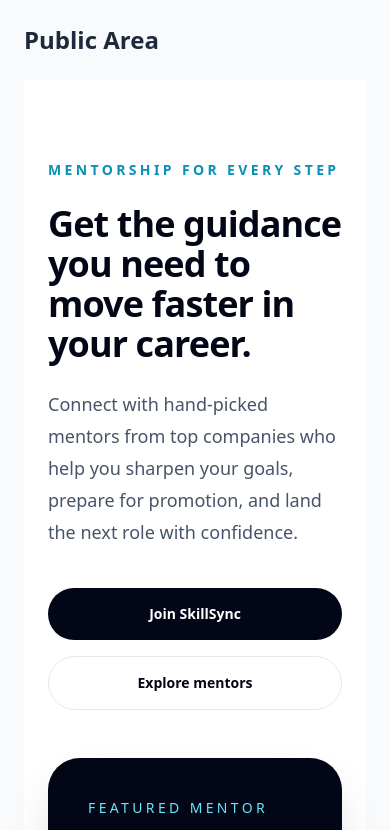
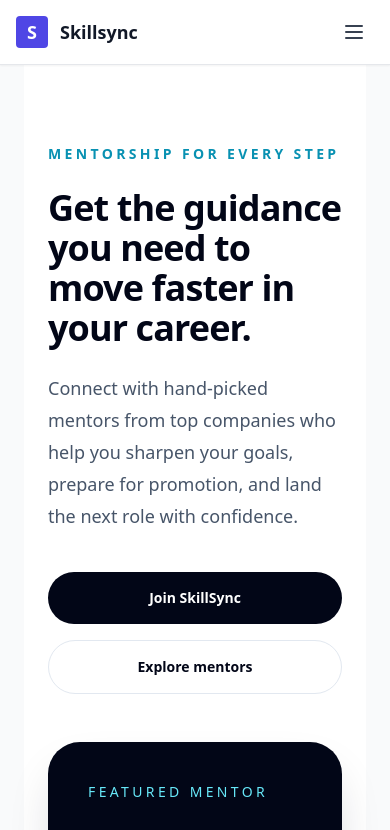
Before and after one commit to MentoNest/skillsync_frontend, a Next.js app: page / in a window 390 px wide. Shown: the top 830 px of the page. Built offline with nearby package versions, Linux system fonts and the light colour scheme; a web font is replaced by a local one.

Commit message:
Implemented a responsive, accessible global navigation and integrated it into the public layout

```diff
--- a/app/(public)/layout.tsx
+++ b/app/(public)/layout.tsx
@@ -1,12 +1,17 @@
-import React from 'react'
+import React from "react";
+import Navbar from "../../components/navigation/Navbar";
 
-export default function PublicLayout({ children }: { children: React.ReactNode }) {
+export default function PublicLayout({
+  children,
+}: {
+  children: React.ReactNode;
+}) {
   return (
-    <section className="p-6">
-      <header className="mb-6">
-        <h1 className="text-2xl font-semibold">Public Area</h1>
-      </header>
-      <main>{children}</main>
-    </section>
-  )
+    <>
+      <Navbar />
+      <section className="pt-16 p-6">
+        <main>{children}</main>
+      </section>
+    </>
+  );
 }
--- /dev/null
+++ b/components/navigation/Navbar.tsx
@@ -0,0 +1,156 @@
+"use client";
+import React, { useState } from "react";
+import Link from "next/link";
+import { usePathname } from "next/navigation";
+
+const NAV_LINKS = [
+  { label: "Home", href: "/" },
+  { label: "Discover Mentors", href: "/discover" },
+  { label: "How It Works", href: "/how-it-works" },
+  { label: "Pricing", href: "/pricing" },
+];
+
+export default function Navbar() {
+  const [open, setOpen] = useState(false);
+  const pathname = usePathname() || "/";
+
+  const isActive = (href: string) => {
+    if (href === "/") return pathname === "/";
+    return pathname.startsWith(href);
+  };
+
+  return (
+    <header className="fixed top-0 left-0 right-0 z-50 bg-white/95 backdrop-blur-sm border-b shadow-sm">
+      <div className="max-w-7xl mx-auto px-4 sm:px-6 lg:px-8">
+        <div className="h-16 flex items-center justify-between">
+          <div className="flex items-center">
+            <Link
+              href="/"
+              className="flex items-center text-lg font-semibold text-gray-900 hover:text-indigo-600"
+            >
+              <span className="sr-only">Skillsync</span>
+              <div className="h-8 w-8 flex items-center justify-center rounded bg-indigo-600 text-white font-bold">
+                S
+              </div>
+              <span className="ml-3">Skillsync</span>
+            </Link>
+          </div>
+
+          <nav
+            className="hidden md:flex md:space-x-6"
+            aria-label="Primary navigation"
+          >
+            {NAV_LINKS.map((link) => (
+              <Link
+                key={link.href}
+                href={link.href}
+                className={`text-sm font-medium px-2 py-1 rounded ${
+                  isActive(link.href)
+                    ? "text-indigo-600"
+                    : "text-gray-700 hover:text-indigo-600"
+                }`}
+              >
+                {link.label}
+              </Link>
+            ))}
+          </nav>
+
+          <div className="hidden md:flex items-center space-x-3">
+            <Link
+              href="/login"
+              className="text-sm px-3 py-1 rounded hover:bg-gray-100"
+            >
+              Login
+            </Link>
+            <Link
+              href="/register"
+              className="text-sm px-4 py-2 rounded bg-indigo-600 text-white hover:bg-indigo-700"
+            >
+              Register
+            </Link>
+          </div>
+
+          <div className="md:hidden">
+            <button
+              onClick={() => setOpen((s) => !s)}
+              aria-expanded={open}
+              aria-controls="mobile-menu"
+              aria-label="Toggle menu"
+              className="p-2 inline-flex items-center justify-center rounded-md text-gray-700 hover:bg-gray-100"
+            >
+              <svg
+                className={`${open ? "hidden" : "block"} h-6 w-6`}
+                xmlns="http://www.w3.org/2000/svg"
+                fill="none"
+                viewBox="0 0 24 24"
+                strokeWidth={2}
+                stroke="currentColor"
+                aria-hidden="true"
+              >
+                <path
+                  strokeLinecap="round"
+                  strokeLinejoin="round"
+                  d="M4 6h16M4 12h16M4 18h16"
+                />
+              </svg>
+              <svg
+                className={`${open ? "block" : "hidden"} h-6 w-6`}
+                xmlns="http://www.w3.org/2000/svg"
+                fill="none"
+                viewBox="0 0 24 24"
+                strokeWidth={2}
+                stroke="currentColor"
+                aria-hidden="true"
+              >
+                <path
+                  strokeLinecap="round"
+                  strokeLinejoin="round"
+                  d="M6 18L18 6M6 6l12 12"
+                />
+              </svg>
+            </button>
+          </div>
+        </div>
+      </div>
+
+      <div
+        id="mobile-menu"
+        className={`${open ? "max-h-screen" : "max-h-0"} md:hidden overflow-hidden transition-all duration-200`}
+      >
+        <div className="px-4 pt-2 pb-4 space-y-1">
+          {NAV_LINKS.map((link) => (
+            <Link
+              key={link.href}
+              href={link.href}
+              className={`block text-base px-2 py-2 rounded ${
+                isActive(link.href)
+                  ? "text-indigo-600"
+                  : "text-gray-700 hover:bg-gray-100"
+              }`}
+              onClick={() => setOpen(false)}
+            >
+              {link.label}
+            </Link>
+          ))}
+
+          <div className="pt-2 border-t">
+            <Link
+              href="/login"
+              className="block text-base px-2 py-2 rounded hover:bg-gray-100"
+              onClick={() => setOpen(false)}
+            >
+              Login
+            </Link>
+            <Link
+              href="/register"
+              className="mt-2 block text-center px-3 py-2 rounded bg-indigo-600 text-white hover:bg-indigo-700"
+              onClick={() => setOpen(false)}
+            >
+              Register
+            </Link>
+          </div>
+        </div>
+      </div>
+    </header>
+  );
+}
```
